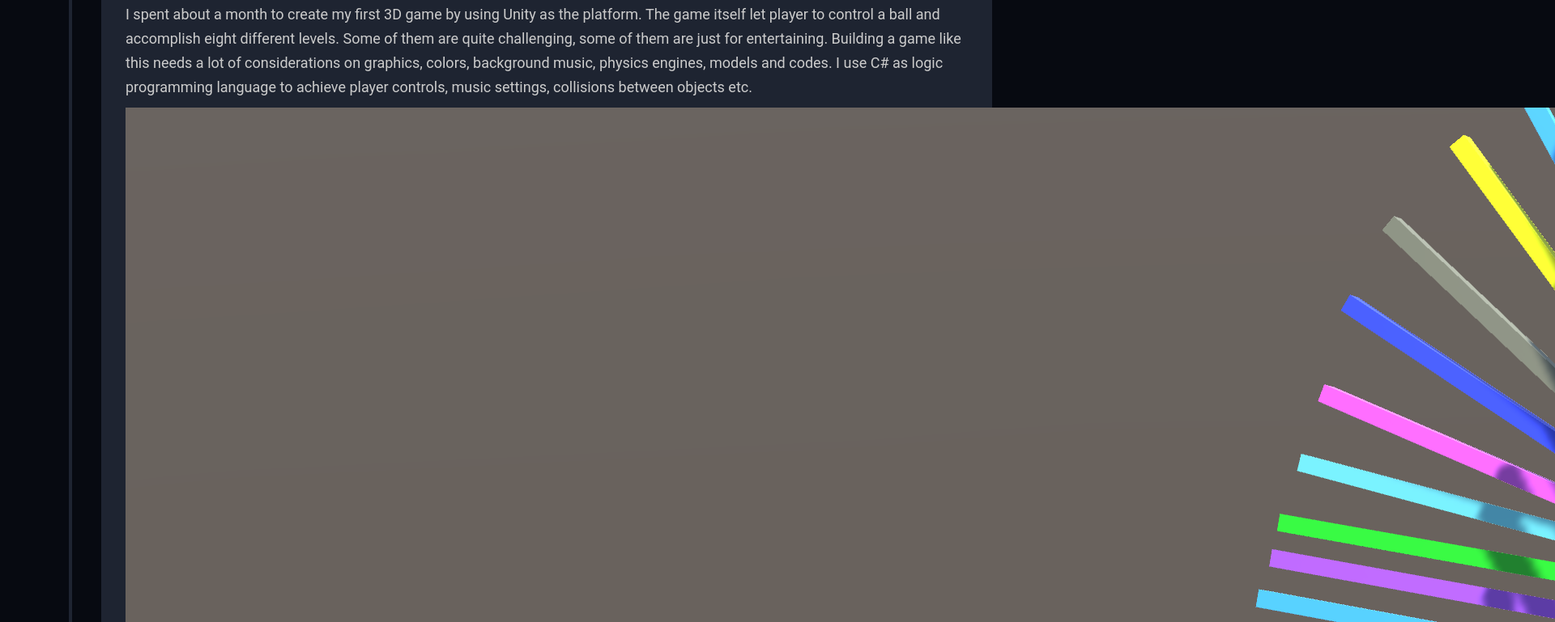
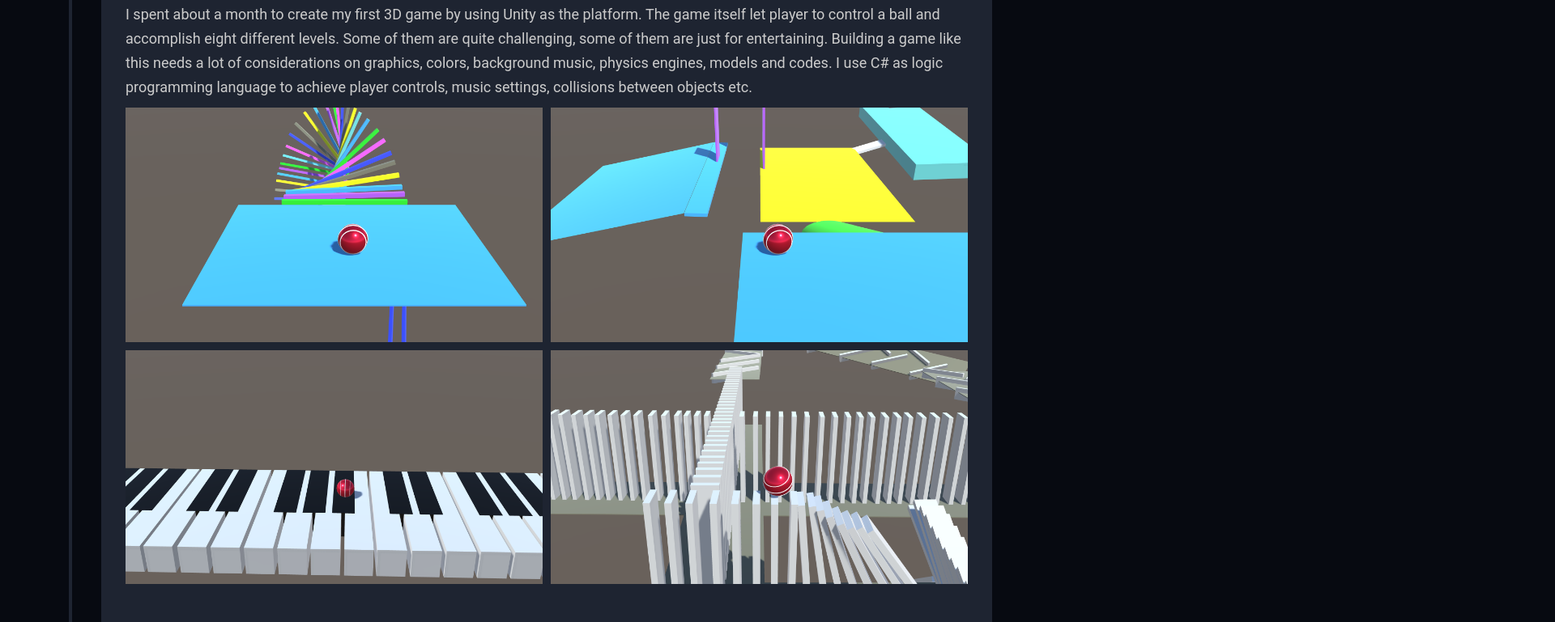
Before and after one commit to peji8559/peji8559.github.io, a plain HTML site: page index.html in a window 1280 px wide. Shown: the part 4760-5529 px from the top of the page at 81% size, 1920 px wide, since content can reach past the window. Drawn offline with nearby package versions, Linux system fonts and the light colour scheme.

Commit message:
sadfgsffd

```diff
--- a/index.html
+++ b/index.html
@@ -288,10 +288,12 @@
                     <p style='font-size:18px; color:#ccc;'>I spent about a month to create my first 3D game by using Unity as the platform. The game itself let player to control a ball and accomplish eight different levels. Some of them are quite challenging, some of them are just for entertaining. Building a game like this needs a lot of considerations on graphics, colors, background music, physics engines, models and codes. I use C# as logic programming language to achieve player controls, music settings, collisions between objects etc.  </p>
 
 
-                    <img src="game1.png" alt="game screenshot">
-                    <img src="game2.png" alt="game screenshot">
-                    <img src="game3.png" alt="game screenshot">
-                    <img src="game4.png" alt="game screenshot">
+                    <li><img src="game1.png" style="width:49.5%; float:left;" alt="game screenshot">
+                    <img src="game2.png" style="width:49.5%; float:right; " alt="game screenshot">
+                    <br/>
+                    <p></p>
+                    <img src="game3.png" style="width:49.5%;float:left;padding-top: 10px;" alt="game screenshot">
+                    <img src="game4.png" style="width:49.5%; float:right;padding-top: 10px; " alt="game screenshot"><br/>
                     <a href="Wrecking_ball.zip" class="btn btn-default featured">Download game</a>
                     &nbsp;&nbsp;&nbsp;&nbsp;&nbsp;&nbsp;&nbsp;&nbsp;&nbsp;&nbsp;&nbsp;&nbsp;&nbsp;&nbsp;
 
```
